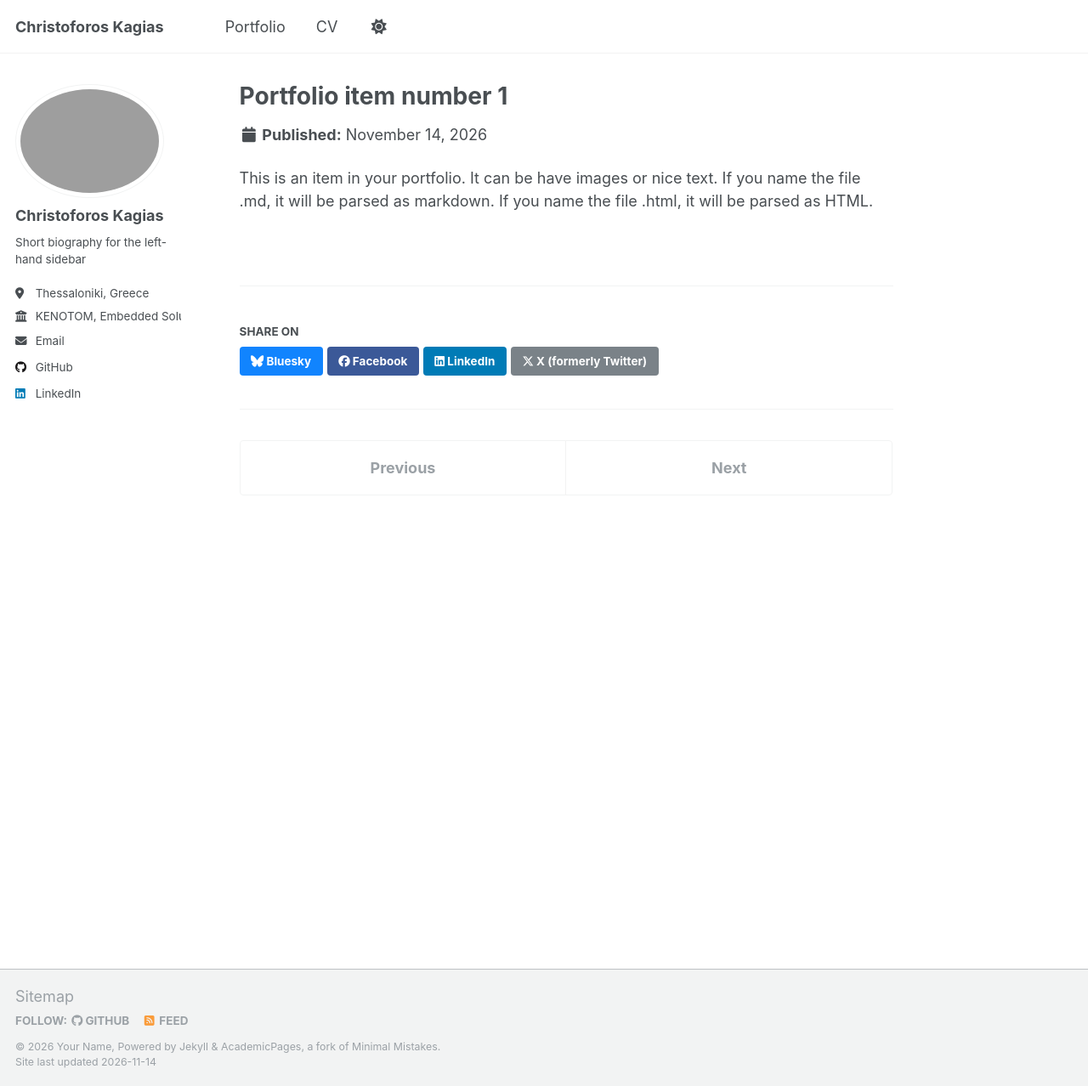
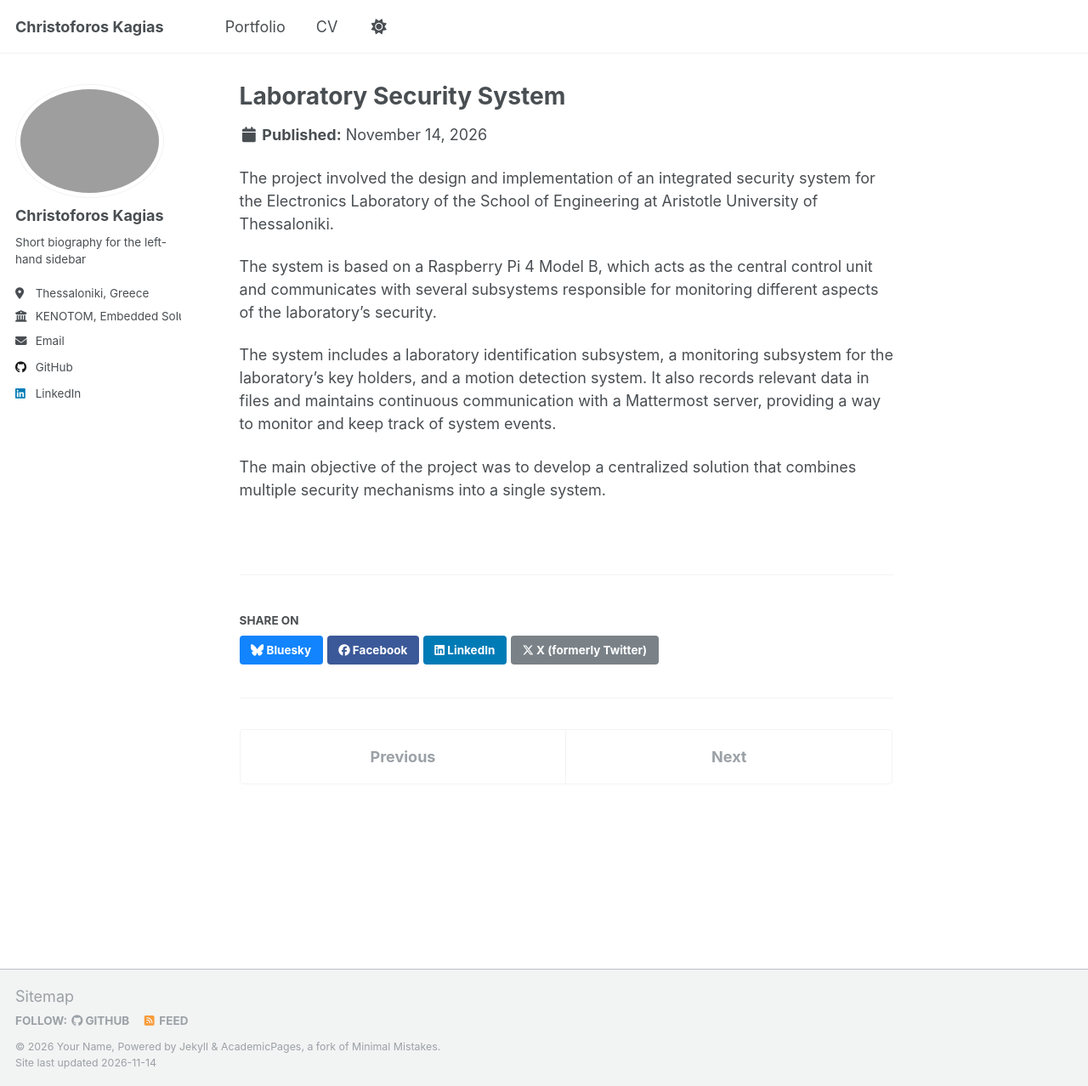
Before and after one commit to Christoforos-Kagias/christoforos-kagias.github.io, a Jekyll site: the page built from _portfolio/portfolio-1.md, in a window 1280 px wide and 1278 px high. Shown: the whole window at 85% size. Built offline with Jekyll 4.4.1, drawn with Linux system fonts in a browser that asks for light colours.

Commit message:
Update portfolio-1.md

```diff
--- a/_portfolio/portfolio-1.md
+++ b/_portfolio/portfolio-1.md
@@ -1,7 +1,13 @@
 ---
-title: "Portfolio item number 1"
-excerpt: "Short description of portfolio item number 1<br/><img src='/images/500x300.png'>"
+title: "Laboratory Security System"
+excerpt: "A security system designed and implemented as part of my undergraduate thesis in the Department of Electrical and Computer Engineering at Aristotle University of Thessaloniki. The project received a grade of 10/10.<br/><img src='/images/laboratory-security.jpg' width='400' height='400'>"
 collection: portfolio
 ---
 
-This is an item in your portfolio. It can be have images or nice text. If you name the file .md, it will be parsed as markdown. If you name the file .html, it will be parsed as HTML.
+The project involved the design and implementation of an integrated security system for the Electronics Laboratory of the School of Engineering at Aristotle University of Thessaloniki.
+
+The system is based on a Raspberry Pi 4 Model B, which acts as the central control unit and communicates with several subsystems responsible for monitoring different aspects of the laboratory's security.
+
+The system includes a laboratory identification subsystem, a monitoring subsystem for the laboratory's key holders, and a motion detection system. It also records relevant data in files and maintains continuous communication with a Mattermost server, providing a way to monitor and keep track of system events.
+
+The main objective of the project was to develop a centralized solution that combines multiple security mechanisms into a single system.
```
